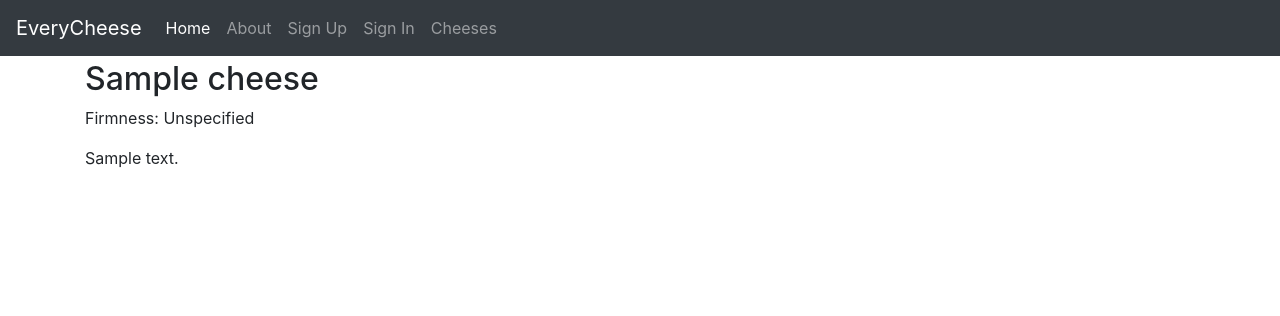
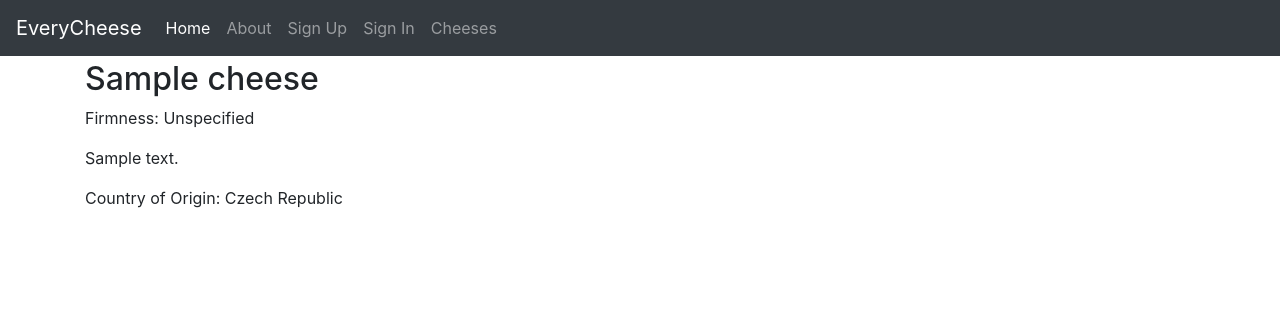
Before and after one commit to Duentemeiname/CookieCutter, a Django app: a page that uses everycheese/templates/cheeses/cheese_detail.html in a window 1280 px wide. Shown: the top 316 px of the page. Run offline with Django 3.2, Linux system fonts and the light colour scheme; tables that the repository leaves empty hold one stand-in row (values such as "Sample post"); some libraries are stand-ins or nearby versions.

Commit message:
Jeder Cheese erhält nun ein Herkunftsland

```diff
--- a/config/settings/base.py
+++ b/config/settings/base.py
@@ -75,6 +75,7 @@ THIRD_PARTY_APPS = [
     "allauth",
     "allauth.account",
     "allauth.socialaccount",
+    "django_countries",
 ]
 
 LOCAL_APPS = [
--- a/everycheese/cheeses/models.py
+++ b/everycheese/cheeses/models.py
@@ -2,12 +2,16 @@ from django.db import models
 
 from autoslug import AutoSlugField
 from model_utils.models import TimeStampedModel
+from django_countries.fields import CountryField
 
 class Cheese(TimeStampedModel):
     name = models.CharField("Name of Cheese", max_length=255)
     slug = AutoSlugField("Cheese Address",
         unique=True, always_update=False, populate_from="name")
     description = models.TextField("Description", blank=True)
+    country_of_origin = CountryField(
+        "Country of Origin", blank=True
+    )
 
     class Firmness(models.TextChoices):
         UNSPECIFIED = "unspecified", "Unspecified"
--- a/everycheese/templates/cheeses/cheese_detail.html
+++ b/everycheese/templates/cheeses/cheese_detail.html
@@ -15,6 +15,9 @@
 {% if cheese.description %}
 <p>{{ cheese.description }}</p>
 {% endif %}
+  {% if cheese.country_of_origin %}
+    <p> Country of Origin: {{ cheese.country_of_origin.name }} <img src="{{ cheese.country_of_origin.flag }}" /></p>
+  {% endif %}
 {% endblock content %}
 </body>
 </html>
--- a/everycheese/templates/cheeses/cheese_list.html
+++ b/everycheese/templates/cheeses/cheese_list.html
@@ -10,7 +10,7 @@
 {% block content %}
 <h2>Cheese List</h2>
 <ul>
-{% for cheese in cheese_list %}
+{% for cheese in object_list %}
 <li><a href="{%  url "cheeses:detail" cheese.slug %}">{{ cheese.name }}</a></li>
 {% endfor %}
 </ul>
--- a/requirements/base.txt
+++ b/requirements/base.txt
@@ -3,6 +3,7 @@ python-slugify==4.0.1  # https://github.com/un33k/python-slugify
 Pillow==7.2.0  # https://github.com/python-pillow/Pillow
 whitenoise==5.2.0  # https://github.com/evansd/whitenoise
 unidecode==1.1.1 # https://pypi.org/project/Unidecode/
+django-countries==6.1.2 #https://pypi.org/project/django-countries/
 
 # Django
 # ------------------------------------------------------------------------------
```
Also changed, not shown: everycheese/cheeses/tests/factories.py (+1 -0 lines), everycheese/cheeses/migrations/0002_cheese_country_of_origin.py (added).
